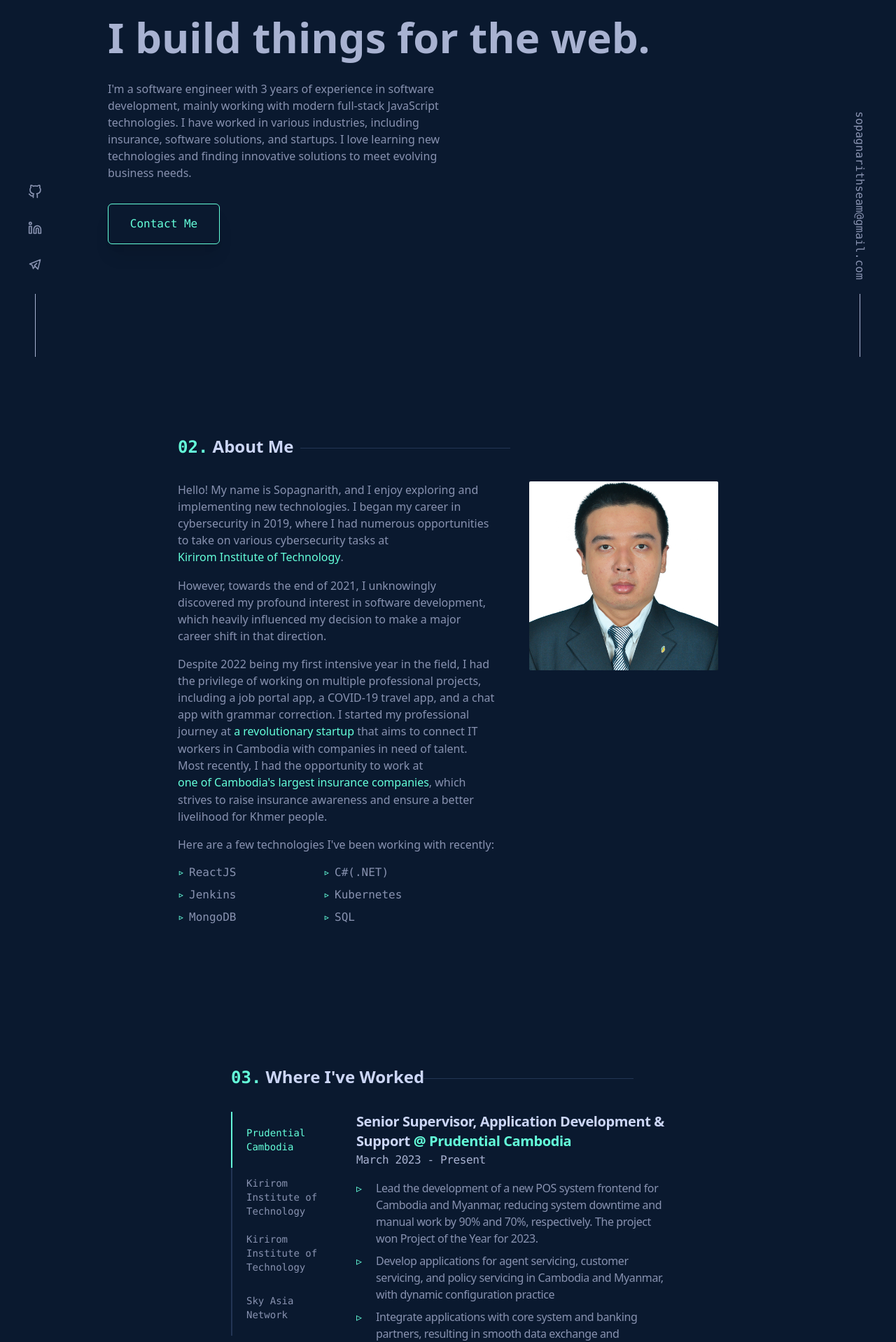
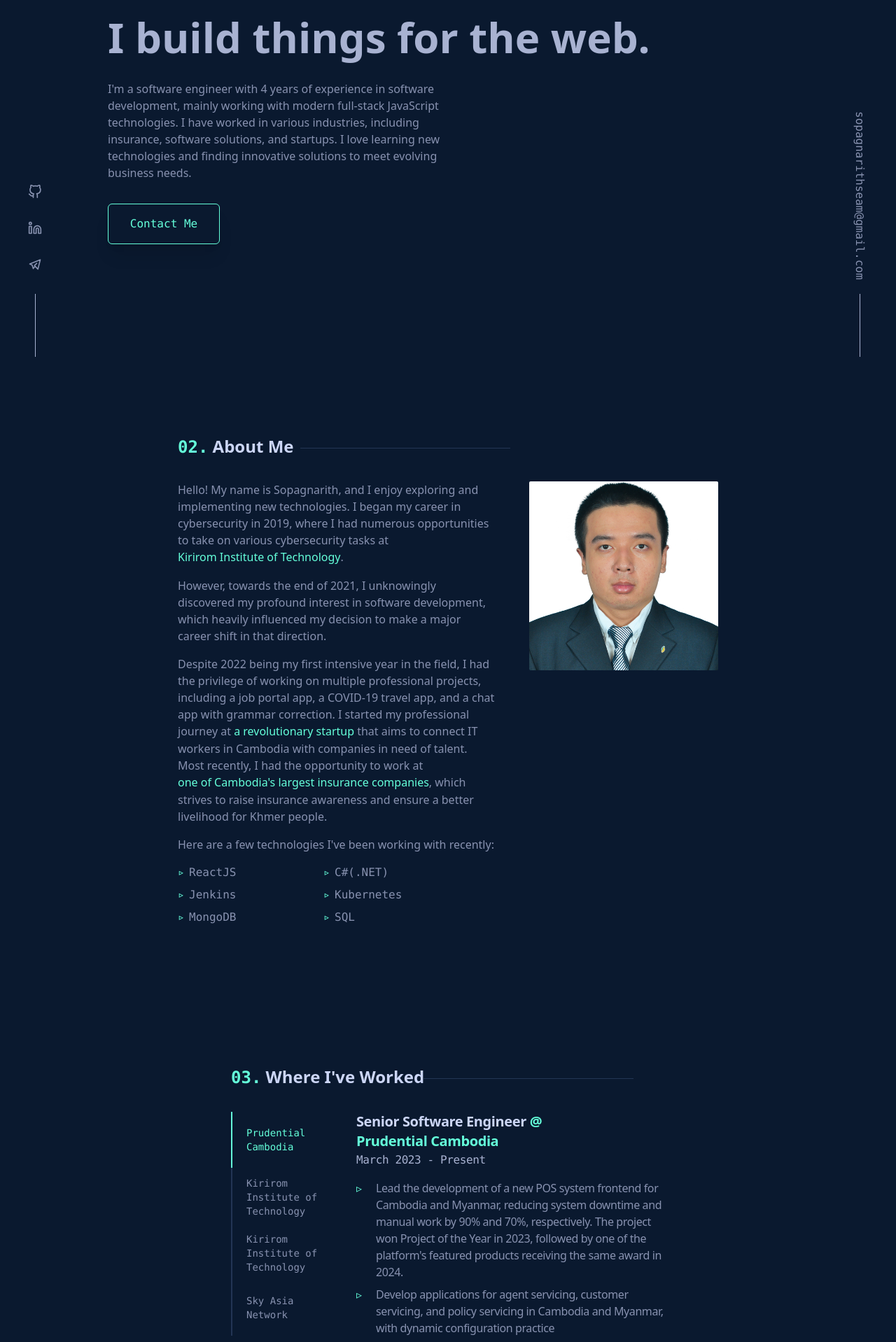
Before and after one commit to Enveed/seamsopagnarith-portfolio-v2, a Next.js app: page / in a window 1280 px wide. Shown: the part 290-2208 px from the top of the page at 70% size. Built offline with nearby package versions, Linux system fonts and the light colour scheme.

Commit message:
feature - update website content

```diff
--- a/components/Hero.jsx
+++ b/components/Hero.jsx
@@ -40,7 +40,7 @@ const Hero = () => {
           viewport={{ once: true }}
           className="max-w-lg font-sans"
         >
-          I&apos;m a software engineer with 3 years of experience in software
+          I&apos;m a software engineer with 4 years of experience in software
           development, mainly working with modern full-stack JavaScript
           technologies. I have worked in various industries, including
           insurance, software solutions, and startups. I love learning new
--- a/components/Work.jsx
+++ b/components/Work.jsx
@@ -85,7 +85,7 @@ function Work() {
               }`}
             >
               <h3 className="text-[#ccd6f6] text-xl">
-                Senior Supervisor, Application Development & Support{" "}
+                Senior Software Engineer{" "}
                 <span className="text-[#64ffda]">
                   @{" "}
                   <Link href="https://www.prudential.com.kh">
@@ -103,8 +103,9 @@ function Work() {
                 <li className="relative pl-7 before:left-0 before:absolute before:content-['▹'] before:text-[#64ffda] py-1">
                   Lead the development of a new POS system frontend for Cambodia
                   and Myanmar, reducing system downtime and manual work by 90%
-                  and 70%, respectively. The project won Project of the Year for
-                  2023.
+                  and 70%, respectively. The project won Project of the Year in
+                  2023, followed by one of the platform&apos;s featured products
+                  receiving the same award in 2024.
                 </li>
                 <li className="relative pl-7 before:left-0 before:absolute before:content-['▹'] before:text-[#64ffda] py-1">
                   Develop applications for agent servicing, customer servicing,
```
Also changed, not shown: 1 other file (tests, documents, lock files or other folders).
